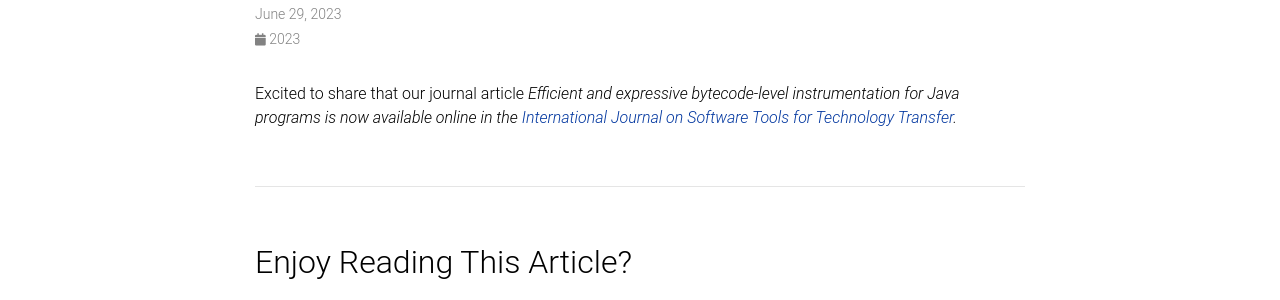
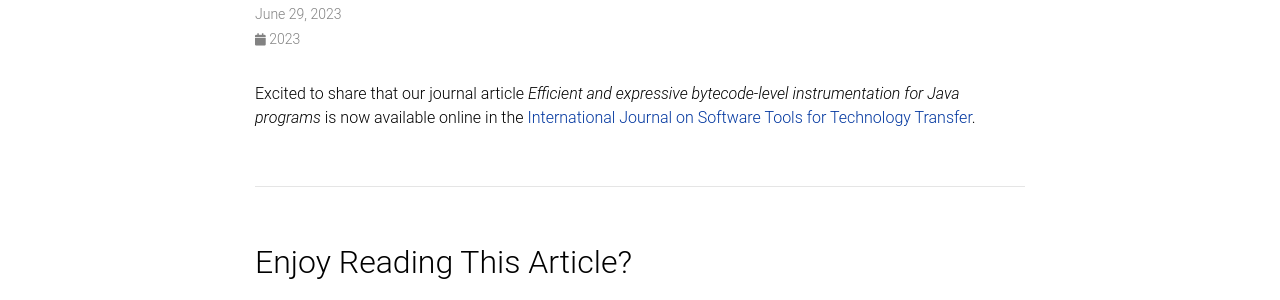
Before and after one commit to csoueidi/csoueidi, a Jekyll site: the page built from _news/announcement_6.md, in a window 1280 px wide. Shown: the part 157-457 px from the top of the page. Built offline with Jekyll 4.4.1, drawn with Linux system fonts in a browser that asks for light colours; some web fonts are replaced; comment, search, counter and statistics services are not loaded; a style sheet for code colours, icons or effects is not loaded.

```diff
--- a/_news/announcement_6.md
+++ b/_news/announcement_6.md
@@ -4,4 +4,4 @@ date: 2023-06-29
 inline: true
 ---
 
-Excited to share that our journal article <i>Efficient and expressive bytecode-level instrumentation for Java programs<i> is now available online in the [International Journal on Software Tools for Technology Transfer](https://link.springer.com/article/10.1007/s10009-023-00708-z).
+Excited to share that our journal article <i>Efficient and expressive bytecode-level instrumentation for Java programs</i> is now available online in the [International Journal on Software Tools for Technology Transfer](https://link.springer.com/article/10.1007/s10009-023-00708-z).
```
